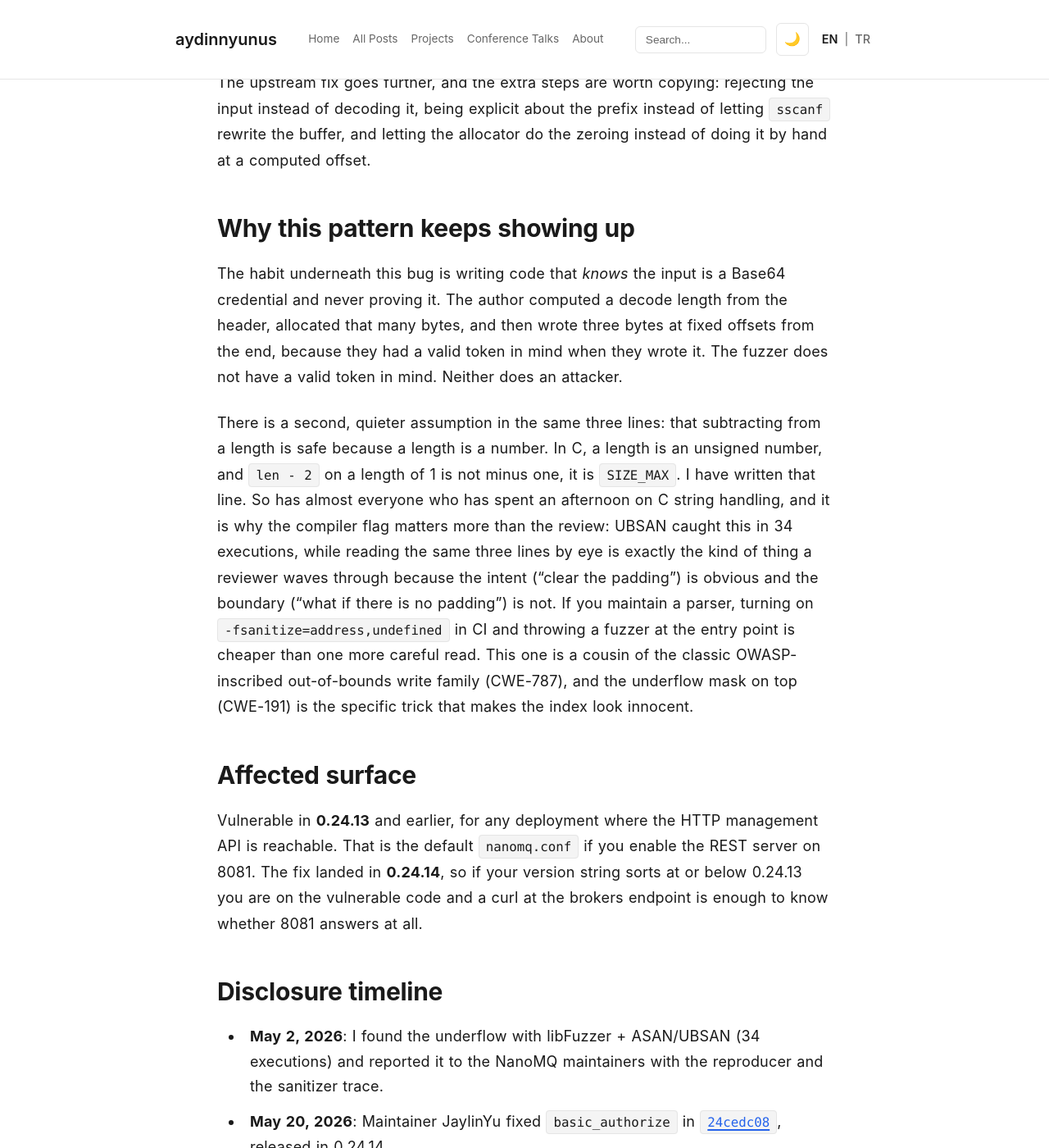
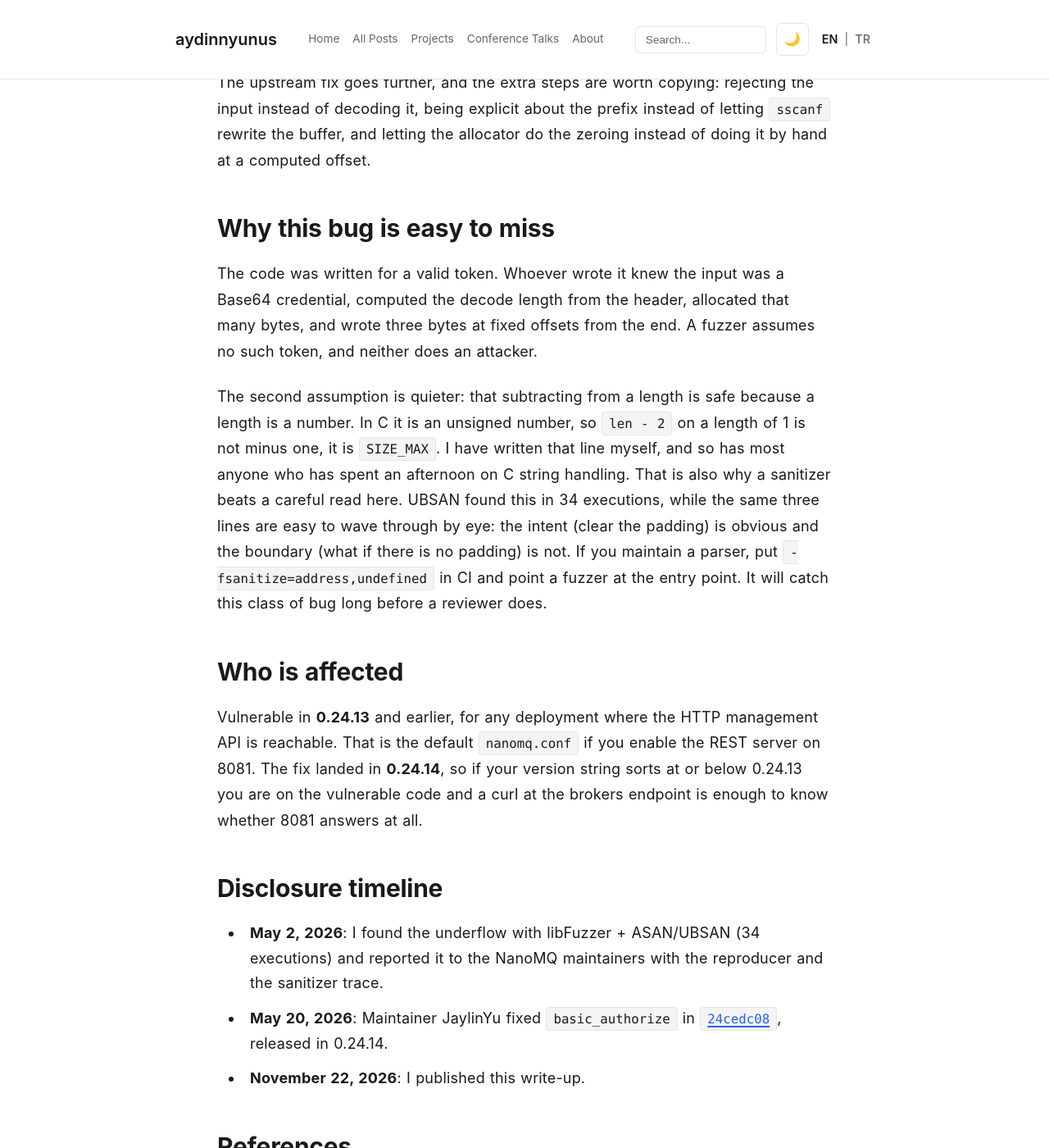
Before and after one commit to aydinnyunus/aydinnyunus.github.io, a Jekyll site: the page built from _posts/2026-11-22-nanomq-basic-authorize-heap-underflow.md, in a window 1280 px wide and 1400 px high, scrolled down 6536 px. Shown: the whole window at 82% size. Built offline with Jekyll 4.4.1, drawn with Linux system fonts in a browser that asks for light colours; some of the changed text lies outside the part shown.

Commit message:
docs(posts): tighten the NanoMQ prose in both languages
The closing section read like generated commentary: a deeper-truth preamble, a
second-quieter-assumption line, and a reviewer-waves-through verdict, plus a
heading that announced a pattern essay instead of the point. Rewrite it as plain
experience in both languages, keep the sanitizer advice that carries the value,
and fix the blank line that separated the section from the next heading.

```diff
--- a/_posts/2026-11-22-nanomq-basic-authorize-heap-underflow.md
+++ b/_posts/2026-11-22-nanomq-basic-authorize-heap-underflow.md
@@ -158,13 +158,24 @@ if (token_len < 4) {
 
 The upstream fix goes further, and the extra steps are worth copying: rejecting the input instead of decoding it, being explicit about the prefix instead of letting `sscanf` rewrite the buffer, and letting the allocator do the zeroing instead of doing it by hand at a computed offset.
 
-## Why this pattern keeps showing up
+## Why this bug is easy to miss
 
-The habit underneath this bug is writing code that *knows* the input is a Base64 credential and never proving it. The author computed a decode length from the header, allocated that many bytes, and then wrote three bytes at fixed offsets from the end, because they had a valid token in mind when they wrote it. The fuzzer does not have a valid token in mind. Neither does an attacker.
+The code was written for a valid token. Whoever wrote it knew the input was a Base64
+credential, computed the decode length from the header, allocated that many bytes, and
+wrote three bytes at fixed offsets from the end. A fuzzer assumes no such token, and
+neither does an attacker.
 
-There is a second, quieter assumption in the same three lines: that subtracting from a length is safe because a length is a number. In C, a length is an unsigned number, and `len - 2` on a length of 1 is not minus one, it is `SIZE_MAX`. I have written that line. So has almost everyone who has spent an afternoon on C string handling, and it is why the compiler flag matters more than the review: UBSAN caught this in 34 executions, while reading the same three lines by eye is exactly the kind of thing a reviewer waves through because the intent ("clear the padding") is obvious and the boundary ("what if there is no padding") is not. If you maintain a parser, turning on `-fsanitize=address,undefined` in CI and throwing a fuzzer at the entry point is cheaper than one more careful read. This one is a cousin of the classic OWASP-inscribed out-of-bounds write family (CWE-787), and the underflow mask on top (CWE-191) is the specific trick that makes the index look innocent.
+The second assumption is quieter: that subtracting from a length is safe because a
+length is a number. In C it is an unsigned number, so `len - 2` on a length of 1 is not
+minus one, it is `SIZE_MAX`. I have written that line myself, and so has most anyone who
+has spent an afternoon on C string handling. That is also why a sanitizer beats a careful
+read here. UBSAN found this in 34 executions, while the same three lines are easy to wave
+through by eye: the intent (clear the padding) is obvious and the boundary (what if there
+is no padding) is not. If you maintain a parser, put `-fsanitize=address,undefined` in CI
+and point a fuzzer at the entry point. It will catch this class of bug long before a
+reviewer does.
 
-## Affected surface
+## Who is affected
 
 Vulnerable in **0.24.13** and earlier, for any deployment where the HTTP management API is reachable. That is the default `nanomq.conf` if you enable the REST server on 8081. The fix landed in **0.24.14**, so if your version string sorts at or below 0.24.13 you are on the vulnerable code and a curl at the brokers endpoint is enough to know whether 8081 answers at all.
 
```
Also changed, not shown: _posts/2026-11-22-nanomq-basic-authorize-heap-underflow-tr.md (+13 -3 lines).
